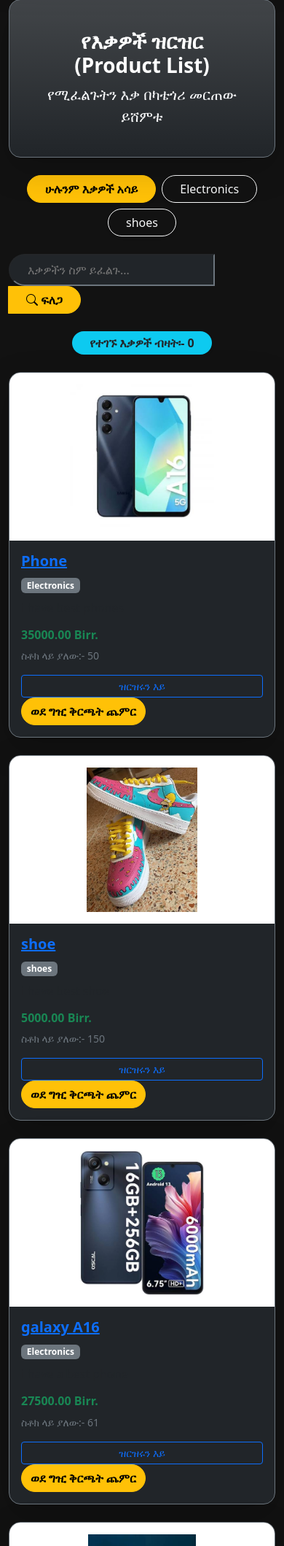
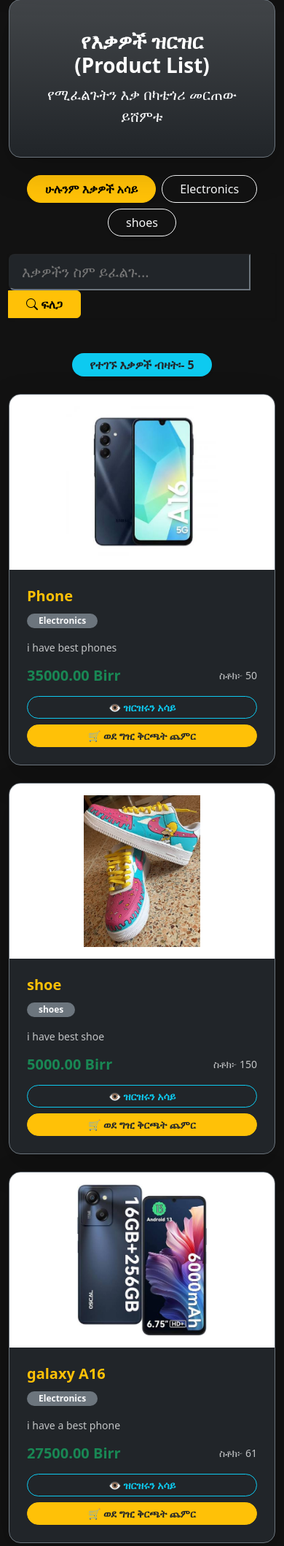
Before and after one commit to Abdurohman-Dev/my_ecom_store, a Django app: page / in a window 390 px wide. Shown: the part 151-2270 px from the top of the page at 73% size. Run offline with Django 5.2, Linux system fonts and the light colour scheme; data comes from the database, SQL or seed files in the repository; both versions use the stored data as it was after the commit.

Commit message:
Fix UI responsiveness, mobile search form,pagination, and product card design

```diff
--- a/store/templates/store/product_list.html
+++ b/store/templates/store/product_list.html
@@ -21,15 +21,20 @@
         </div>
         <div class="row justify-content-center mb-4">
             <div class="col-12 col-md-8 col-lg-6 ">
-                <form method="GET" action="{% url 'product_list' %}">
-                    {% if selected_category %}
-                        <input type="hidden" name="category" value="{{ selected_category }}">
-                    {% endif %}
-                    <div class="input-group">
-                        <input type="text" name="search" class="from-control form-control-lg bg-dark text-light border-secondary rounded-start-pill px-4 fs-6"
-                            placeholder="እቃዎችን ስም ይፈልጉ..." value="{{ search_query | default:'' }}">
-                        <button class="btn btn-warning rounded-end-pill px-4 fw-bold" type="submit">
-                            <i class="bi bi-search"></i> ፍለጋ </button>
+                <form method="GET" action="{% url 'product_list' %}" class="mb-4">
+                    <div class="row justify-content-center">
+                        <div class="col-12 col-md-8 col-lg-6">
+                            <div class="input-group shadow-sm">
+                                <input type="text"
+                                        name="search"
+                                        class="from-control form-control-lg bg-dark  text-light border-secondary px-3 py-2"
+                                        placeholder="እቃዎችን ስም ይፈልጉ..."
+                                        value="{{ search_query | default:'' }}">
+                                <button class="btn btn-warning px-4 fw-bold" type="submit">
+                                    <i class="bi bi-search"></i> ፍለጋ
+                                </button>
+                            </div>
+                        </div>
                     </div>
                 </form>
                 {% if search_query %}
@@ -40,37 +45,111 @@
             </div>
         </div>
         <div class="text-center mb-4">
-            <span class="badge bg-info text-dark fs-6  px-4 py-2 rounded-pill shadow-sm">የተገኙ እቃዎች ብዛት፡- {{ product_count|length }}</span>
+            <span class="badge bg-info text-dark fs-6  px-4 py-2 rounded-pill shadow-sm">
+                የተገኙ እቃዎች ብዛት፡- {{ product_count}}</span>
         </div>
         <div class="row g-4">
             {% for product in products %}
-                <div class="col-12 col-sm-6 col-lg-4">
-                    <div class="card h-100 bg-dark text-light border-secondary shadow-lg rounded-4 overflow-hidden">
-                        {% if product.image %}
-                            <div class="bg-white p-3 text-center" style="height: 230px;">
-                                <img src="{{ product.image.url }}" class="img-fluid h-100" style="object-fit: contain;" alt="{{ product.name }}">
+            <div class="col-12 col-md-6 col-lg-4">
+                <div class="card h-100 bg-dark text-light border-secondary shadow-lg rounded-4 overflow-hidden d-flex flex-column">
+                    {% if product.image %}
+                    <div class="bg-white p-3 text-center d-flex align-items-center justify-content-center" style="height: 240px;">
+                        <img src="{{ product.image.url }}" class="img-fluid" style="max-height: 100%; object-fit: contain;" alt="{{ product.name }}">
+                    </div>
+                    {% else %}
+                    <div class="bg-secondary p-3 text-center d-flex align-items-center justify-content-center text-light" style="height: 240px;">
+                        <span>ምስል የለውም</span>
+                    </div>
+                    {% endif %}
+
+                    <div class="card-body d-flex flex-column justify-content-between p-4">
+                        <div>
+
+                            <h5 class="card-title text-warning fw-bold text-truncate mb-2">
+                                <a href="{% url 'product_detail' product.pk %}" class="text-decoration-none text-warning">
+                                    {{ product.name }}
+                                </a>
+                            </h5>
+
+                            {% if product.category %}
+                                <span class="badge bg-secondary text-light mb-3 px-3 py-1 rounded-pill">{{ product.category.name }}</span>
+                            {% endif %}
+
+                            <p class="card-text text-light opacity-75 small mb-3">
+                                {{ product.description|truncatewords:8 }}
+                            </p>
+                        </div>
+
+                        <div>
+                            <div class="d-flex justify-content-between align-items-center mb-3">
+                                <h5 class="text-success fw-bold mb-0">{{ product.price }} Birr</h5>
+                                <small class="text-light opacity-75">ስቶክ፦ {{ product.stock }}</small>
                             </div>
-                        {% endif %}
-                        <div class="card-body">
-                            <h5 class="card-title text-primary fw-bold"> <a href="{% url 'product_detail' product.pk %}"> {{ product.name }} </a> </h5>
-                            {% if product.category %}
-                                <span class="badge bg-secondary mb-2"> {{ product.category.name }} </span>
-                            {% else %}
-                                <span class="badge bg-secondary mb-2"> ምንም ካቴጎሪ የለውም </span>
-                            {% endif %}
-                            <p class="card-text text-muted">{{ product.description | truncatewords:10 }}</p>
-                            <h6 class="text-success fw-bold"> {{ product.price }} Birr.</h6>
-                            <p class="small text-secondary"> ስቶክ ላይ ያለው:- {{ product.stock }}</p>
-                            <a href="{% url 'product_detail' product.pk %}" class="btn btn-outline-primary btn-sm w-100"> ዝርዝሩን እይ </a>
-                            <a href="{% url 'add_to_cart' product.id %}" class="btn btn-warning rounded-pill  fw-bold"> ወደ ግዢ ቅርጫት ጨምር </a>
+
+                            <div class="d-grid gap-2">
+                                <a href="{% url 'product_detail' product.pk %}" class="btn btn-outline-info rounded-pill fw-bold btn-sm">
+                                    👁️ ዝርዝሩን አሳይ
+                                </a>
+                                <a href="{% url 'add_to_cart' product.id %}" class="btn btn-warning rounded-pill fw-bold btn-sm text-dark">
+                                    🛒 ወደ ግዢ ቅርጫት ጨምር
+                                </a>
+                            </div>
                         </div>
+
                     </div>
                 </div>
+            </div>
             {% empty %}
-                <div class="col-12 text-center">
-                    <p class="alert alert-warning"> ምንም የተመዘገበ ዕቃ የለም፡፡ </p>
-                </div>
+            <div class="col-12 text-center py-5">
+                <h4 class="text-muted">ምንም አይነት እቃ አልተገኘም።</h4>
+            </div>
             {% endfor %}
+        </div>
+            {% if products.has_other_pages %}
+            <nav aria-label="Product Pagination" class="mt-5">
+                <ul class="pagination justify-content-center flex-wrap gap-2">
+                    {% if products.has_previous %}
+                        <li class="page-item">
+                            <a class="page-link rounded-pill px-3 bg-dark text-warning border-secondary shadow-sm"
+                            href="?page={{ products.previous_page_number }}{% if search_query %}&search={{ search_query }}{% endif %}{% if selected_category %}&category={{ selected_category }}{% endif %}">
+                                &laquo; ቀዳሚ
+                            </a>
+                        </li>
+                    {% else %}
+                        <li class="page-item disabled">
+                            <span class="page-link rounded-pill px-3 bg-secondary text-light border-0 opacity-50">&laquo; ቀዳሚ</span>
+                        </li>
+                    {% endif %}
+                    {% for num in products.paginator.page_range %}
+                        {% if products.number == num %}
+                            <li class="page-item active">
+                                <span class="page-link rounded-circle fw-bold bg-warning text-dark border-warning shadow">{{ num }}</span>
+                            </li>
+                        {% elif num > products.number|add:'-3' and num < products.number|add:'3' %}
+                            <li class="page-item">
+                                <a class="page-link rounded-circle bg-dark text-light border-secondary"
+                                href="?page={{ num }}{% if search_query %}&search={{ search_query }}{% endif %}{% if selected_category %}&category={{ selected_category }}{% endif %}">
+                                    {{ num }}
+                                </a>
+                            </li>
+                        {% endif %}
+                    {% endfor %}
+                    {% if products.has_next %}
+                        <li class="page-item">
+                            <a class="page-link rounded-pill px-3 bg-dark text-warning border-secondary shadow-sm"
+                            href="?page={{ products.next_page_number }}{% if search_query %}&search={{ search_query }}{% endif %}{% if selected_category %}&category={{ selected_category }}{% endif %}">
+                                ቀጣይ &raquo;
+                            </a>
+                        </li>
+                    {% else %}
+                        <li class="page-item disabled">
+                            <span class="page-link rounded-pill px-3 bg-secondary text-light border-0 opacity-50">ቀጣይ &raquo;</span>
+                        </li>
+                    {% endif %}
+
+                </ul>
+            </nav>
+            {% endif %}
         </div>
     </div>
 {% endblock content %}
--- a/store/views.py
+++ b/store/views.py
@@ -21,7 +21,7 @@
     if search_query:
         products = products.filter(Q(name__icontains=search_query) | Q(description__icontains=search_query))
     product_count = products.count()
-    paginator = Paginator(products, 4)
+    paginator = Paginator(products, 3)
     page_number = request.GET.get('page')
     page_obj = paginator.get_page(page_number)
     return render (request, 'store/product_list.html' , {
```
Also changed, not shown: db.sqlite3.
